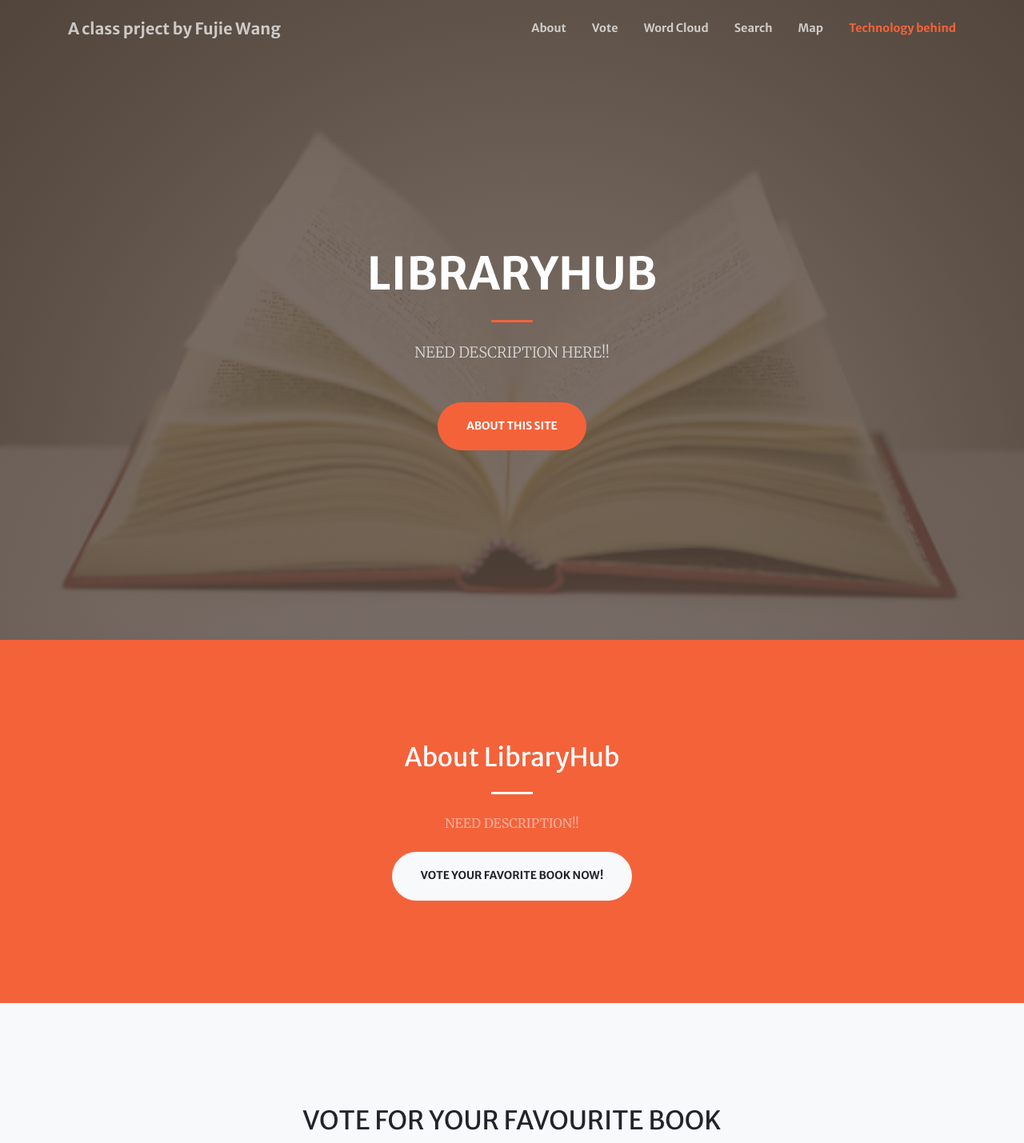
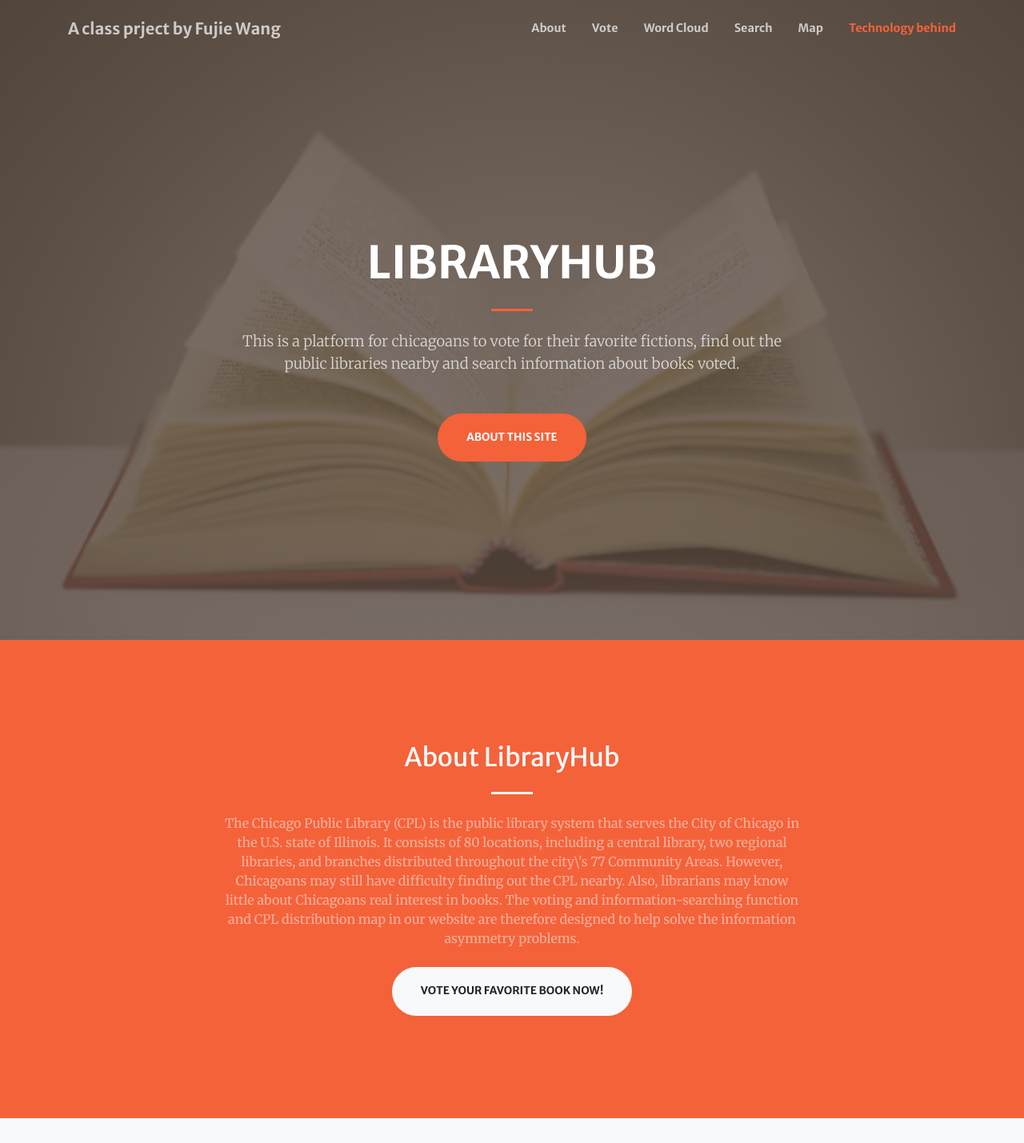
Before and after one commit to FujieWang/libraryhub, a PHP site: page / in a window 1280 px wide. Shown: the top 1429 px of the page at 80% size. Run offline with PHP 8.4, Linux system fonts and the light colour scheme; data that the repository does not hold is empty; some libraries are stand-ins or nearby versions.

Commit message:
some update, description added

```diff
--- a/index.php
+++ b/index.php
@@ -80,7 +80,7 @@
           <hr class="divider my-4">
         </div>
         <div class="col-lg-8 align-self-baseline">
-          <p class="text-white-75 font-weight-light mb-5">NEED DESCRIPTION HERE!! </p>
+          <p class="text-white-75 font-weight-light mb-5">This is a platform for chicagoans to vote for their favorite fictions, find out the public libraries nearby and search information about books voted.</p>
           <a class="btn btn-primary btn-xl js-scroll-trigger" href="#about">About this site</a>
         </div>
       </div>
@@ -94,7 +94,7 @@
         <div class="col-lg-8 text-center">
           <h2 class="text-white mt-0">About LibraryHub</h2>
           <hr class="divider light my-4">
-          <p class="text-white-50 mb-4">NEED DESCRIPTION!!</p>
+          <p class="text-white-50 mb-4">The Chicago Public Library (CPL) is the public library system that serves the City of Chicago in the U.S. state of Illinois. It consists of 80 locations, including a central library, two regional libraries, and branches distributed throughout the city\'s 77 Community Areas. However, Chicagoans may still have difficulty finding out the CPL nearby. Also, librarians may know little about Chicagoans real interest in books. The voting and information-searching function and CPL distribution map in our website are therefore designed to help solve the information asymmetry problems.</p>
           <a class="btn btn-light btn-xl js-scroll-trigger" href="#vote">Vote your favorite book now!</a>
         </div>
       </div>
@@ -403,18 +403,18 @@
     <div class="row">
         <div class="col-md-4">
           <h2>Front End</h2>
-          <p>We employ the template provided by <a href = "https://startbootstrap.com/themes/creative/">StartBootstrap</a>. To make it suitable for our site, we modified its content and styling. When it comes to generating the word cloud, we chose the model created by <a href = "https://github.com/wvengen/d3-wordcloud">wvengen</a>. Again, we studied his code in great details and slightly modified it for better visulization.</p>
+          <p>We employ the template provided by <a href = "https://startbootstrap.com/themes/creative/">StartBootstrap</a>. To make it suitable for our site, we modified its content and styling. When it comes to generating the word cloud, we chose the model created by <a href = "https://github.com/wvengen/d3-wordcloud">wvengen</a>. Again, we studied his code in great details and slightly modified it for better visualization.</p>
           <p><a class="btn btn-secondary" href="https://d3js.org/" role="button">More about D3 &raquo;</a></p>
         </div>
 
         <div class="col-md-4">
           <h2>Back End</h2>
-          <p>The back end of our site is powered by PHP. All input data from the front end are passed to the server via POST method. Data are stored in the database after sanitization. To reload the data into the word cloud, we first extract information of all books, then encoded Javascript in PHP and generate the corresponding Javascipt code. Searching the ranking of a particular book is done in a similar fasion.</p>
+          <p>The back end of our site is powered by PHP. All input data from the front end are passed to the server via POST method. Data are stored in the database after sanitization. To reload the data into the word cloud, we first extract information of all books, then encoded Javascript in PHP and generate the corresponding Javascipt code. Searching the ranking of a particular book is done in a similar fashion.</p>
           <p><a class="btn btn-secondary" href="https://php.net/" role="button">More about PHP &raquo;</a></p>
        </div>
         <div class="col-md-4">
           <h2>Database & Hosting</h2>
-          <p> Mysql is our database management system. This project was initialized set off on our home computer with XAMPP and PHPMyAdmin. After successfully building the database, we hosted our site using <a href = "heroku.com">Heroku</a> (very easy to use). We chose JawsDB MySQL as our MySQL Database server and setting it up remotly with Mysql Workbence.</p>
+          <p> Mysql is our database management system. This project was initialized set off on our home computer with XAMPP and PHPMyAdmin. After successfully building the database, we hosted our site using <a href = "heroku.com">Heroku</a> (very easy to use). We chose JawsDB MySQL as our MySQL Database server and setting it up remotely with Mysql Workbence.</p>
           <p><a class="btn btn-secondary" href="#" role="button">View details &raquo;</a></p>
         </div>
       </div>
```
